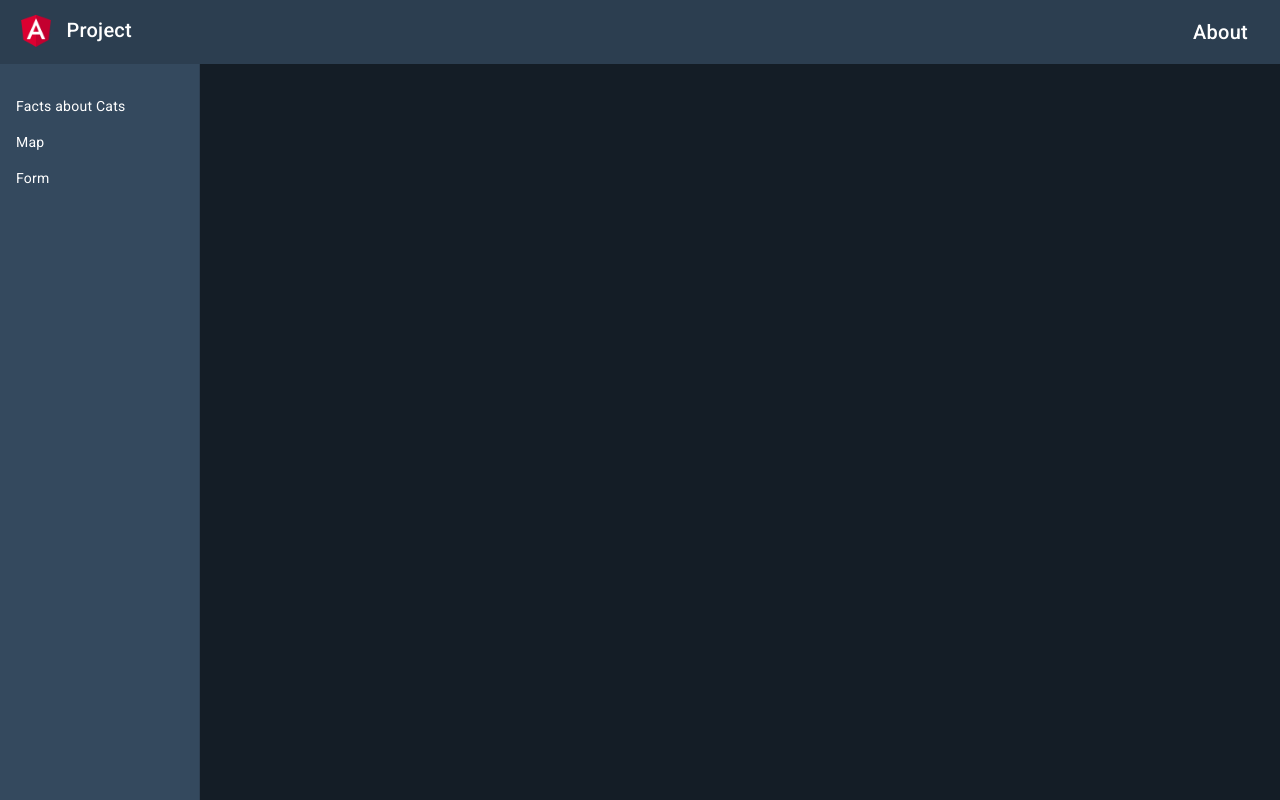
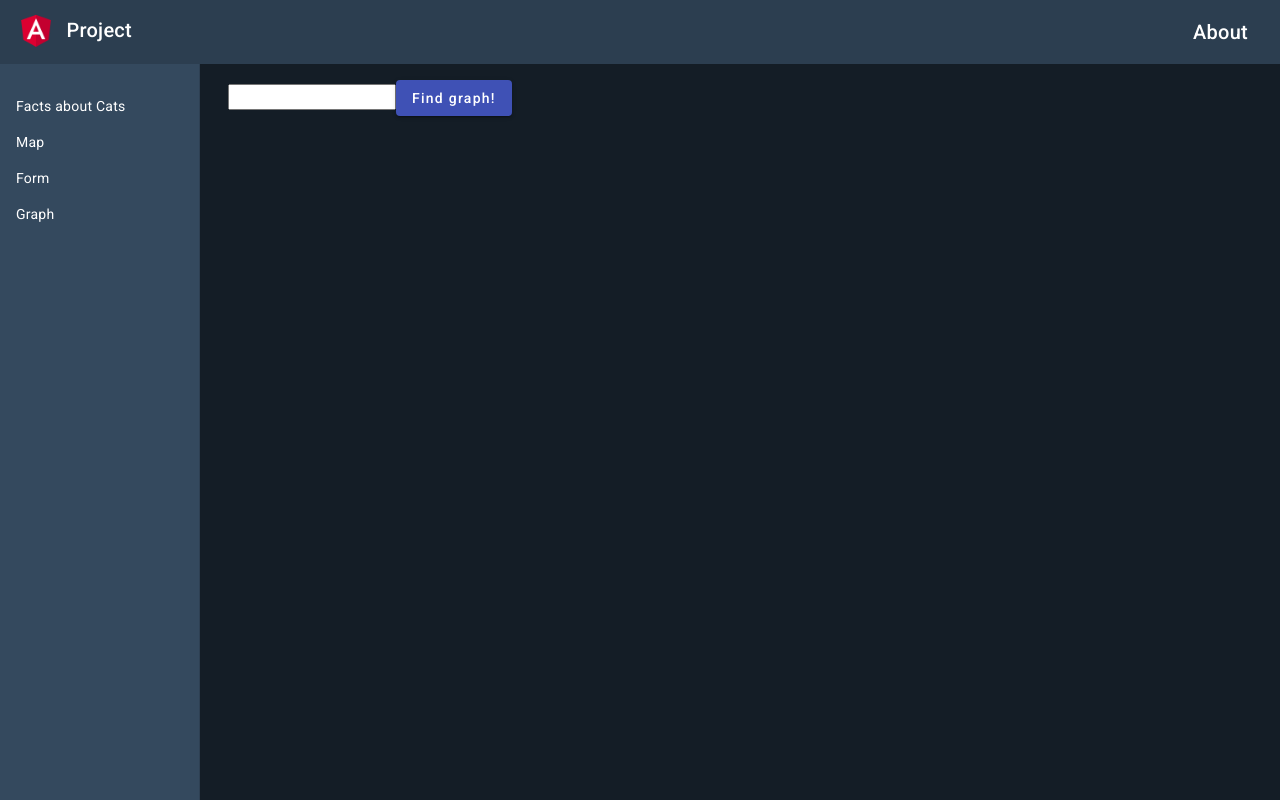
Before and after one commit to MrDunare/Angular-Map, an Angular app in the folder app/: page /graph in a window 1280 px wide. Before the commit this address led to /. Shown: the top 800 px of the page. Built offline with nearby package versions, Linux system fonts and the light colour scheme.

Commit message:
added section for Graph and completed logic and layout for Form component

```diff
--- a/app/src/app/app-routing.module.ts
+++ b/app/src/app/app-routing.module.ts
@@ -4,6 +4,7 @@ import { LandingComponent } from './components/landing/landing.component';
 import { CatFactComponent } from './components/cat-fact/cat-fact.component';
 import { MapComponent } from './components/map/map.component';
 import { FormComponent } from './components/form/form.component';
+import { BeerGraphComponent } from './components/beer-graph/beer-graph.component';
 
 
 const routes: Routes = [
@@ -11,6 +12,7 @@ const routes: Routes = [
   {path: "catfacts" , component:CatFactComponent},
   {path: "map" , component:MapComponent},
   {path: "form" , component:FormComponent},
+  {path: "graph" , component:BeerGraphComponent},
 ];
 
 @NgModule({
--- a/app/src/app/app.module.ts
+++ b/app/src/app/app.module.ts
@@ -28,6 +28,7 @@ import { MatButtonModule } from '@angular/material/button';
 import { MatSnackBarModule } from '@angular/material/snack-bar';
 import { MatDatepickerModule } from '@angular/material/datepicker';
 import { MatNativeDateModule } from '@angular/material/core';
+import { BeerGraphComponent } from './components/beer-graph/beer-graph.component';
 
 @NgModule({
   declarations: [
@@ -40,6 +41,7 @@ import { MatNativeDateModule } from '@angular/material/core';
     MapComponent,
     FormComponent,
     TableComponent,
+    BeerGraphComponent,
   ],
   imports: [
     BrowserModule,
--- /dev/null
+++ b/app/src/app/components/beer-graph/beer-graph.component.html
@@ -0,0 +1,2 @@
+<input type="number" name="" id="" [(ngModel)]="numBeer">
+<button mat-raised-button color="primary" (click)="findGraph()">Find graph!</button>
--- /dev/null
+++ b/app/src/app/components/beer-graph/beer-graph.component.ts
@@ -0,0 +1,22 @@
+import { Component } from '@angular/core';
+import { GraphService } from 'src/app/services/graph.service';
+
+@Component({
+  selector: 'app-beer-graph',
+  templateUrl: './beer-graph.component.html',
+  styleUrls: ['./beer-graph.component.scss']
+})
+export class BeerGraphComponent {
+  numBeer!:number
+
+  constructor(private graphServices:GraphService){}
+
+
+
+  findGraph() {
+    this.graphServices.getData().subscribe((data) => {
+      console.log(data);
+    });
+  }
+
+}
--- a/app/src/app/components/sidebar/sidebar.component.html
+++ b/app/src/app/components/sidebar/sidebar.component.html
@@ -8,6 +8,9 @@
     </a>
     <a routerLink="form">
       <p class="mt-3">Form</p>
+    </a>
+    <a routerLink="graph">
+      <p class="mt-3">Graph</p>
     </a>
   </mat-sidenav>
   <mat-sidenav-content>
--- /dev/null
+++ b/app/src/app/services/graph.service.ts
@@ -0,0 +1,24 @@
+import { Injectable } from '@angular/core';
+import { Beer } from '../models/Beer.interface';
+import { HttpClient } from '@angular/common/http';
+
+@Injectable({
+  providedIn: 'root'
+})
+export class GraphService {
+
+  constructor(private https: HttpClient) {}
+
+  url: string = `https://random-data-api.com/api/v2/beers`;
+
+  generateUrl(numBeer: number) {
+    this.url = `https://random-data-api.com/api/v2/beers?size=${numBeer}`;
+    console.log(this.url);
+  }
+
+  getData() {
+    return this.https.get<Beer[]>(this.url);
+  }
+
+
+}
```
Also changed, not shown: app/src/app/models/Beer.interface.ts (added, +13 -0 lines), app/src/app/components/beer-graph/beer-graph.component.scss (added).
